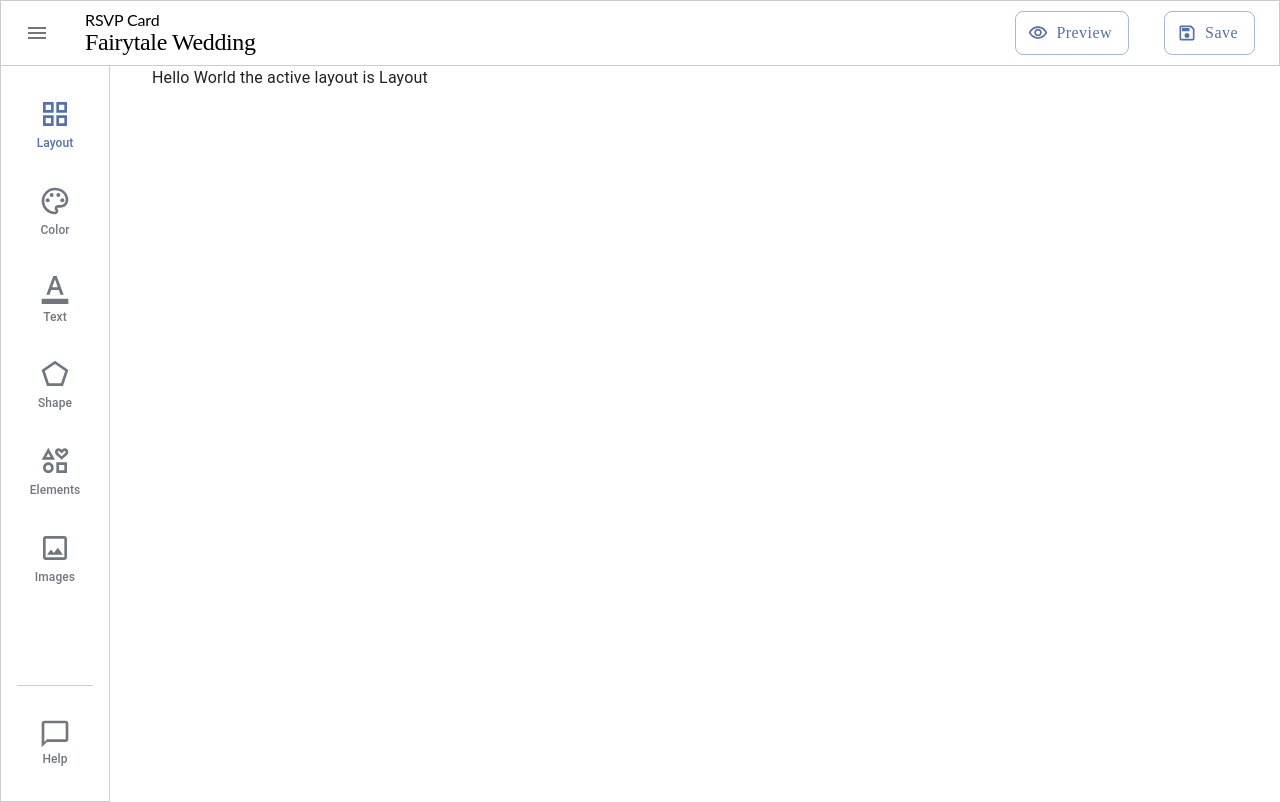
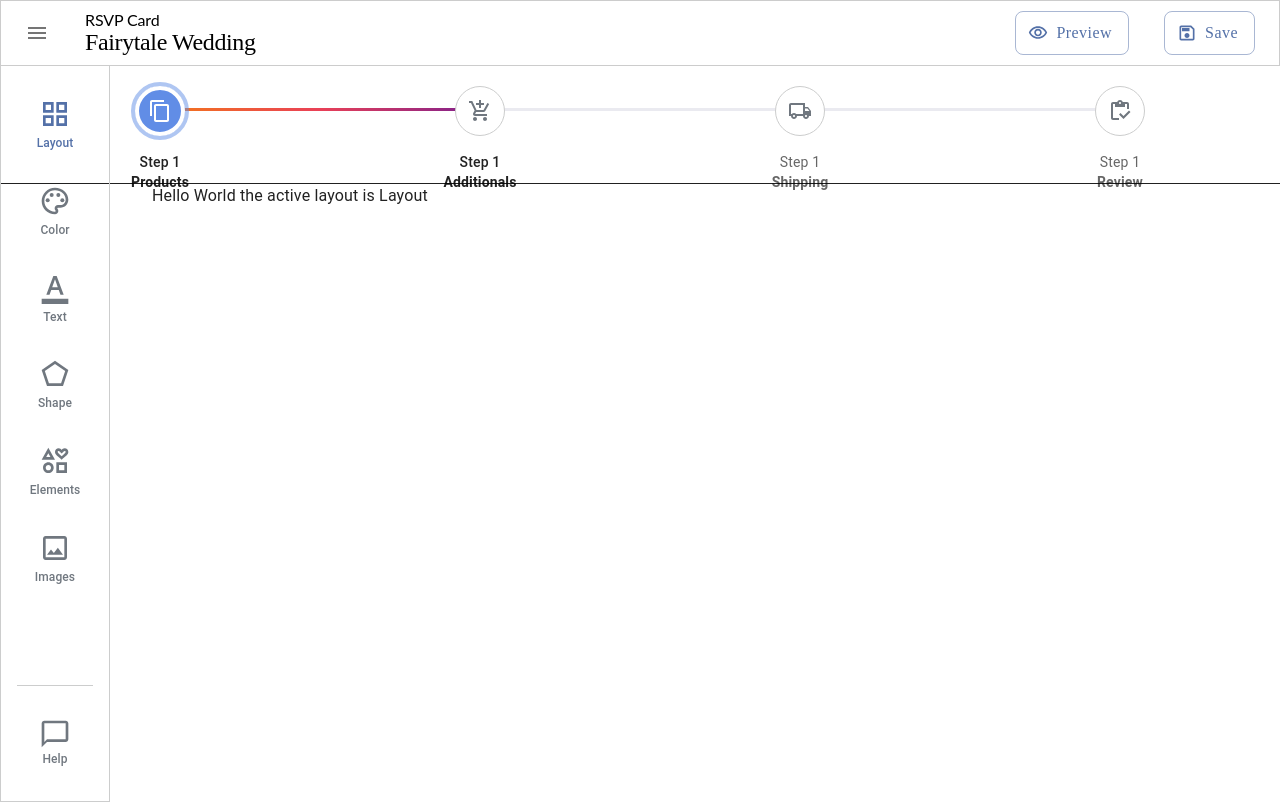
Before and after one commit to MagnetStreet/web-editor-nextjs, a Next.js app: page / in a window 1280 px wide. Built offline with nearby package versions, Linux system fonts and the light colour scheme.

Commit message:
feat: add initial stepper

```diff
--- a/src/app/layout.tsx
+++ b/src/app/layout.tsx
@@ -7,6 +7,7 @@ import '@/styles/general.scss'; // Adjust the path accordingly
 
 import MainAppBar from '@/components/shared/MainAppBar/MainAppBar';
 import SideIconMenu from '@/components/shared/SideIconMenu/SideIconMenu';
+import StyleStepper from '@/components/shared/StyleStepper/StyleStepper';
 
 import customTheme from '@/styles/theme/customTheme';
 
@@ -22,6 +23,7 @@ export default function RootLayout({
         <ThemeProvider theme={customTheme}>
           <MainAppBar title='Fairytale Wedding' subtitle='RSVP Card' />
           <SideIconMenu />
+          <StyleStepper></StyleStepper>
           <Container>{children}</Container>
         </ThemeProvider>
       </body>
--- a/src/components/shared/Footer/footer.module.scss
+++ b/src/components/shared/Footer/footer.module.scss
@@ -2,6 +2,6 @@
 
 .footer {
   color: $primary-color;
-  font-size: $font-size-md;
+  //font-size: $font-size-md;
   /* Other styles using the variables */
 }
--- /dev/null
+++ b/src/components/shared/StyleStepper/StyleStepper.tsx
@@ -0,0 +1,132 @@
+import AddShoppingCartIcon from '@mui/icons-material/AddShoppingCart';
+import ContentCopyOutlinedIcon from '@mui/icons-material/ContentCopyOutlined';
+import InventoryOutlinedIcon from '@mui/icons-material/InventoryOutlined';
+import LocalShippingOutlinedIcon from '@mui/icons-material/LocalShippingOutlined';
+import Stack from '@mui/material/Stack';
+import Step from '@mui/material/Step';
+import StepConnector, {
+  stepConnectorClasses,
+} from '@mui/material/StepConnector';
+import { StepIconProps } from '@mui/material/StepIcon';
+import StepLabel from '@mui/material/StepLabel';
+import Stepper from '@mui/material/Stepper';
+import { styled } from '@mui/material/styles';
+import * as React from 'react';
+
+const ColorlibConnector = styled(StepConnector)(({ theme }) => ({
+  [`&.${stepConnectorClasses.alternativeLabel}`]: {
+    top: 22,
+  },
+  [`&.${stepConnectorClasses.active}`]: {
+    [`& .${stepConnectorClasses.line}`]: {
+      backgroundImage:
+        'linear-gradient( 95deg,rgb(242,113,33) 0%,rgb(233,64,87) 50%,rgb(138,35,135) 100%)',
+    },
+  },
+  [`&.${stepConnectorClasses.completed}`]: {
+    [`& .${stepConnectorClasses.line}`]: {
+      backgroundImage:
+        'linear-gradient( 95deg,rgb(242,113,33) 0%,rgb(233,64,87) 50%,rgb(138,35,135) 100%)',
+    },
+  },
+  [`& .${stepConnectorClasses.line}`]: {
+    height: 3,
+    border: 0,
+    backgroundColor:
+      theme.palette.mode === 'dark' ? theme.palette.grey[800] : '#eaeaf0',
+    borderRadius: 1,
+  },
+}));
+
+const ColorlibStepIconRoot = styled('div')<{
+  ownerState: { completed?: boolean; active?: boolean };
+}>(({ theme, ownerState }) => ({
+  color: '#70777F',
+  backgroundColor: '#fff',
+  zIndex: 1,
+  width: 50,
+  height: 50,
+  display: 'flex',
+  borderRadius: '50%',
+  justifyContent: 'center',
+  alignItems: 'center',
+  border: '1px solid #CCCDCD',
+  ...(ownerState.completed && {
+    color: '#fff',
+    border: 'none',
+    backgroundColor: '#618DE6',
+    position: 'relative',
+    '&::before': {
+      content: '""',
+      position: 'absolute',
+      top: '-4px',
+      left: '-4px',
+      width: 'calc(100% + 8px)',
+      height: 'calc(100% + 8px)',
+      borderRadius: '100%',
+      border: '4px solid rgba(97, 141, 230, 0.50)',
+      boxSizing: 'border-box',
+    },
+    '&::after': {
+      content: '""',
+      position: 'absolute',
+      top: '0px',
+      left: '0px',
+      width: 'calc(100%)',
+      height: 'calc(100%)',
+      borderRadius: '100%',
+      backgroundColor: 'transparent',
+      border: '4px solid #fff',
+      boxSizing: 'border-box',
+    },
+  }),
+}));
+
+function ColorlibStepIcon(props: StepIconProps) {
+  const { active, completed, className } = props;
+
+  const icons: { [index: string]: React.ReactElement } = {
+    1: <ContentCopyOutlinedIcon />,
+    2: <AddShoppingCartIcon />,
+    3: <LocalShippingOutlinedIcon />,
+    4: <InventoryOutlinedIcon />,
+  };
+
+  return (
+    <ColorlibStepIconRoot
+      ownerState={{ completed, active }}
+      className={className}
+    >
+      {icons[String(props.icon)]}
+    </ColorlibStepIconRoot>
+  );
+}
+
+const steps = ['Products', 'Additionals', 'Shipping', 'Review'];
+
+export default function StyleStepper() {
+  return (
+    <Stack
+      sx={{ width: '100%' }}
+      spacing={4}
+      height={98}
+      marginTop='20px'
+      borderBottom='1px solid '
+    >
+      <Stepper
+        alternativeLabel
+        activeStep={1}
+        connector={<ColorlibConnector />}
+      >
+        {steps.map((label) => (
+          <Step key={label}>
+            <StepLabel StepIconComponent={ColorlibStepIcon}>
+              <p>Step 1</p>
+              <b>{label}</b>
+            </StepLabel>
+          </Step>
+        ))}
+      </Stepper>
+    </Stack>
+  );
+}
--- a/src/stores/useSideMenuStore.tsx
+++ b/src/stores/useSideMenuStore.tsx
@@ -1,4 +1,4 @@
-import create from 'zustand';
+import { create } from 'zustand';
 
 export interface SideMenuState {
   activeLayoutName: string;
```
